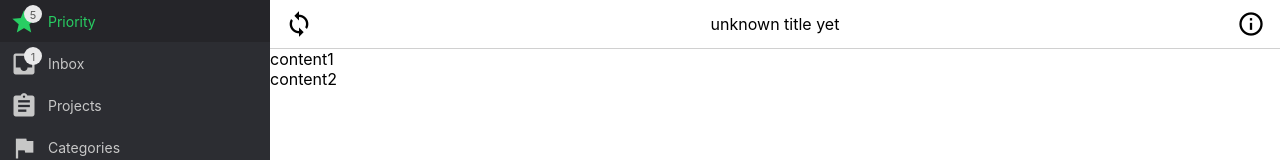
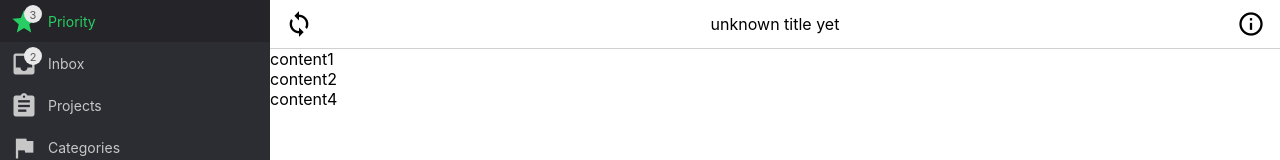
Before and after one commit to rafalrybicki/nozbe, a React (Create React App) app: page /priority in a window 1280 px wide. Shown: the top 160 px of the page. Built offline with nearby package versions, Linux system fonts and the light colour scheme.

Commit message:
Connect Menu with redux

```diff
--- a/src/components/Menu.js
+++ b/src/components/Menu.js
@@ -1,6 +1,14 @@
 import React from 'react'
 import MenuItem from './MenuItem';
 import './Menu.css'
+import { connect } from 'react-redux';
+
+function mapStateToProps(state) {
+  return {
+    priority: state.tasks.filter(task => task.priority === true).length,
+    inbox: state.tasks.filter(task => task.project === 'inbox').length,
+  };
+}
 
 class Menu extends React.Component {
   closeMenu = (e) => {
@@ -13,8 +21,8 @@ class Menu extends React.Component {
     return (
       <nav onClick={this.closeMenu}>
         <div className="menu">
-          <MenuItem icon='star' path='priority' amount={5} />
-          <MenuItem icon='inbox' path='inbox' amount={1} />
+          <MenuItem icon='star' path='priority' amount={this.props.priority} />
+          <MenuItem icon='inbox' path='inbox' amount={this.props.inbox} />
           <MenuItem icon='assignmentnbox' path='projects' />
           <MenuItem icon='flag' path='categories' />
           <MenuItem icon='event_note' path='calendar' />
@@ -28,4 +36,6 @@ class Menu extends React.Component {
   }
 }
 
-export default Menu
+export default connect(
+  mapStateToProps,
+)(Menu);
--- a/src/redux/reducers/tasks.js
+++ b/src/redux/reducers/tasks.js
@@ -41,7 +41,7 @@ const initialState = [
     id: 4,
     content: 'content4',
     completed: true,
-    priority: false,
+    priority: true,
     time: 60,
     project: 'project2',
     category: 'work',
```
